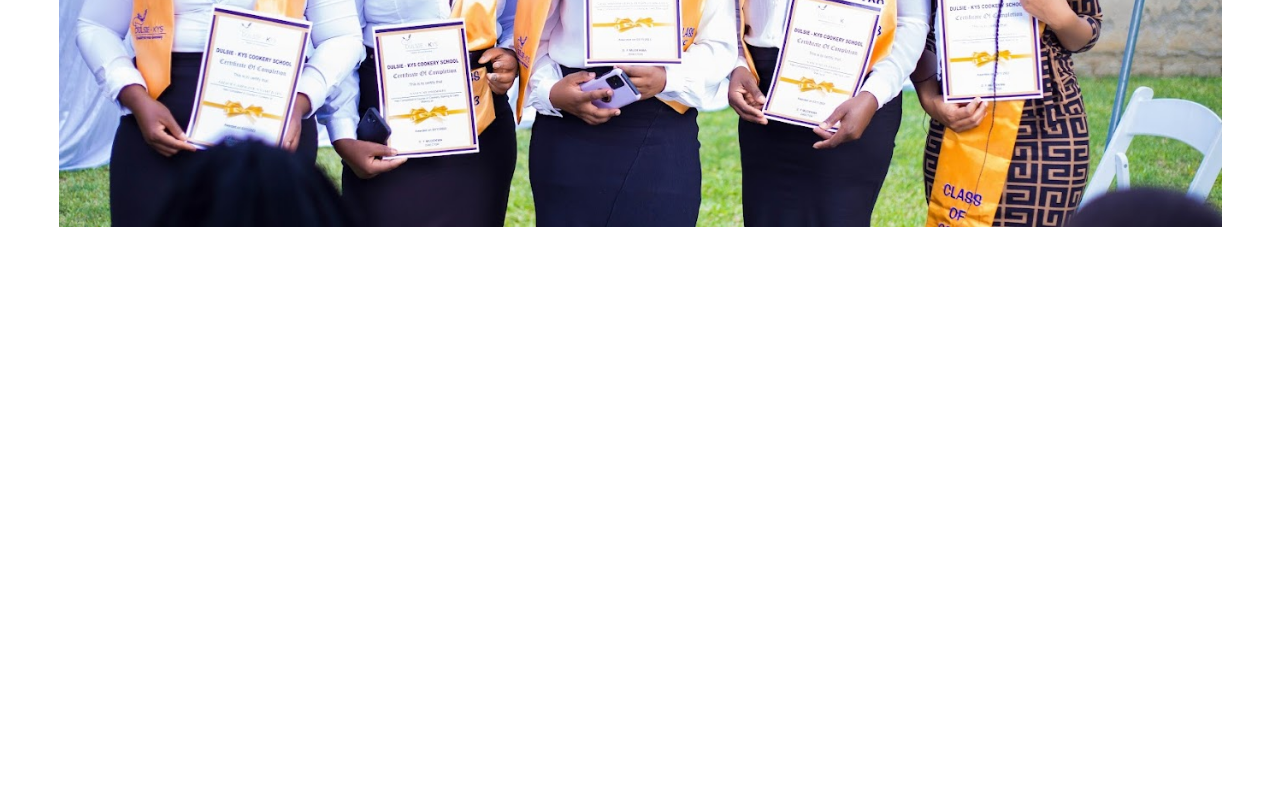
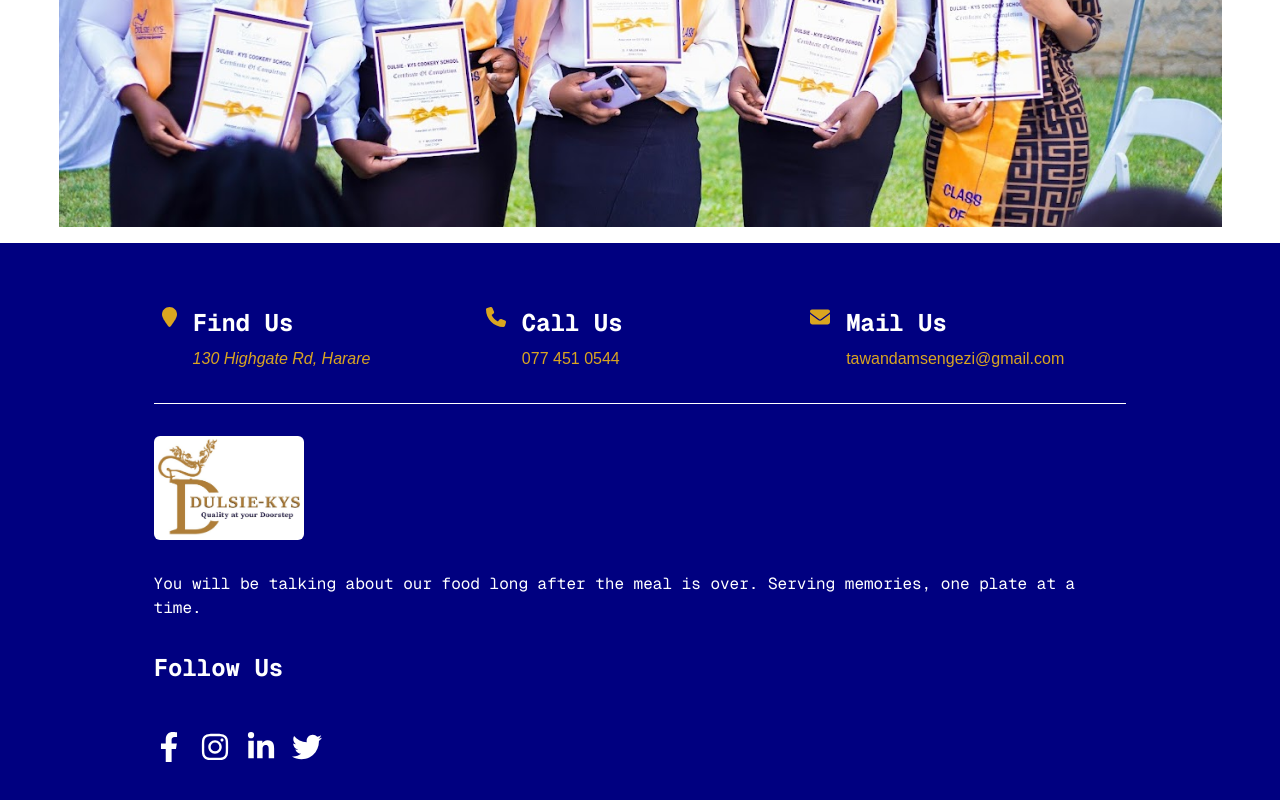
Before and after one commit to tawanda-profuse/dulsie-kys-cooking, a Next.js app: page / in a window 1280 px wide. Shown: the part 3565-4365 px from the top of the page. Before the commit the page ends 3808 px from the top, so only its background shows below. Built offline with nearby package versions, Linux system fonts and the light colour scheme; a web font is replaced by a local one.

Commit message:
Create website footer

```diff
--- a/package.json
+++ b/package.json
@@ -9,9 +9,12 @@
     "lint": "next lint"
   },
   "dependencies": {
+    "@fortawesome/free-solid-svg-icons": "^6.7.2",
+    "@fortawesome/react-fontawesome": "^0.2.2",
+    "next": "15.2.4",
     "react": "^19.0.0",
     "react-dom": "^19.0.0",
-    "next": "15.2.4"
+    "react-icons": "^5.5.0"
   },
   "devDependencies": {
     "@tailwindcss/postcss": "^4",
--- /dev/null
+++ b/src/app/components/Footer.jsx
@@ -0,0 +1,75 @@
+import { faEnvelope, faLocationPin, faPhone } from "@fortawesome/free-solid-svg-icons";
+import { FontAwesomeIcon } from "@fortawesome/react-fontawesome";
+import Image from "next/image";
+import React from "react";
+import {
+  FaFacebookF,
+  FaInstagram,
+  FaLinkedinIn,
+  FaTwitter,
+} from "react-icons/fa";
+
+const Footer = () => {
+  return (
+    <footer className="w-full md:p-[2rem] bg-[var(--primary)] text-white">
+      <div className="py-[2rem] px-[0.5rem] grid grid-cols-1 md:grid-cols-3 gap-8 md:gap-4 border-b border-b-white mx-auto w-[80%]">
+        <div className="flex gap-4">
+          <FontAwesomeIcon icon={faLocationPin} className="max-w-[2.5rem] text-xl text-[var(--secondary)]" />
+          <div className="flex flex-col gap-2">
+            <h4 className="text-2xl font-bold font-[family-name:var(--font-geist-mono)]">Find Us</h4>
+            <address className="text-[var(--secondary)]">130 Highgate Rd, Harare</address>
+          </div>
+        </div>
+        <div className="flex gap-4">
+          <FontAwesomeIcon icon={faPhone} className="max-w-[2.5rem] text-xl text-[var(--secondary)]" />
+          <div className="flex flex-col gap-2">
+            <h4 className="text-2xl font-bold font-[family-name:var(--font-geist-mono)]">Call Us</h4>
+            <a href="tel:0774510544" className="text-[var(--secondary)] hover:underline">077 451 0544</a>
+          </div>
+        </div>
+        <div className="flex gap-4">
+          <FontAwesomeIcon icon={faEnvelope} className="max-w-[2.5rem] text-xl text-[var(--secondary)]" />
+          <div className="flex flex-col gap-2">
+            <h4 className="text-2xl font-bold font-[family-name:var(--font-geist-mono)]">Mail Us</h4>
+            <a href="tel:tawandamsengezi@gmail.com" className="text-[var(--secondary)] hover:underline">
+              tawandamsengezi@gmail.com
+            </a>
+          </div>
+        </div>
+      </div>
+      <div className="flex flex-col gap-[2rem] py-[2rem] font-[family-name:var(--font-geist-mono)] mx-auto w-[80%]">
+        <Image
+          src="/images/logo.png"
+          alt="Company logo"
+          className="rounded-md"
+          width={150}
+          height={100}
+        />
+        <p>You will be talking about our food long after the meal is over. Serving memories, one plate at a time.</p>
+        <h4 className="text-2xl font-bold">Follow Us</h4>
+        <div className="flex gap-4 my-4">
+          <a href="https://www.facebook.com/dulsiefadzaim" target="_blank" className="text-3xl transition-all hover:text-[var(--secondary)]">
+            <FaFacebookF />
+          </a>
+          <a
+            href="https://www.instagram.com/dulsiefadzai/?hl=en"
+            target="_blank" className="text-3xl transition-all hover:text-[var(--secondary)]"
+          >
+            <FaInstagram />
+          </a>
+          <a
+            href="https://www.linkedin.com/in/dulsie-fadzai-mudekwa-635113104/"
+            target="_blank" className="text-3xl transition-all hover:text-[var(--secondary)]"
+          >
+            <FaLinkedinIn />
+          </a>
+          <a href="https://x.com/kys_cakes" target="_blank" className="text-3xl transition-all hover:text-[var(--secondary)]">
+            <FaTwitter />
+          </a>
+        </div>
+      </div>
+    </footer>
+  );
+};
+
+export default Footer;
--- a/src/app/layout.js
+++ b/src/app/layout.js
@@ -1,6 +1,7 @@
 import { Aclonica, Geist, Geist_Mono } from "next/font/google";
 import "./globals.css";
 import Navbar from "./components/Navbar";
+import Footer from "./components/Footer";
 
 const geistSans = Geist({
   variable: "--font-geist-sans",
@@ -31,6 +32,7 @@ export default function RootLayout({ children }) {
       >
         <Navbar/>
         {children}
+        <Footer/>
       </body>
     </html>
   );
```
Also changed, not shown: public/images/dulsie-professional.jfif (added), 1 other file (tests, documents, lock files or other folders).
